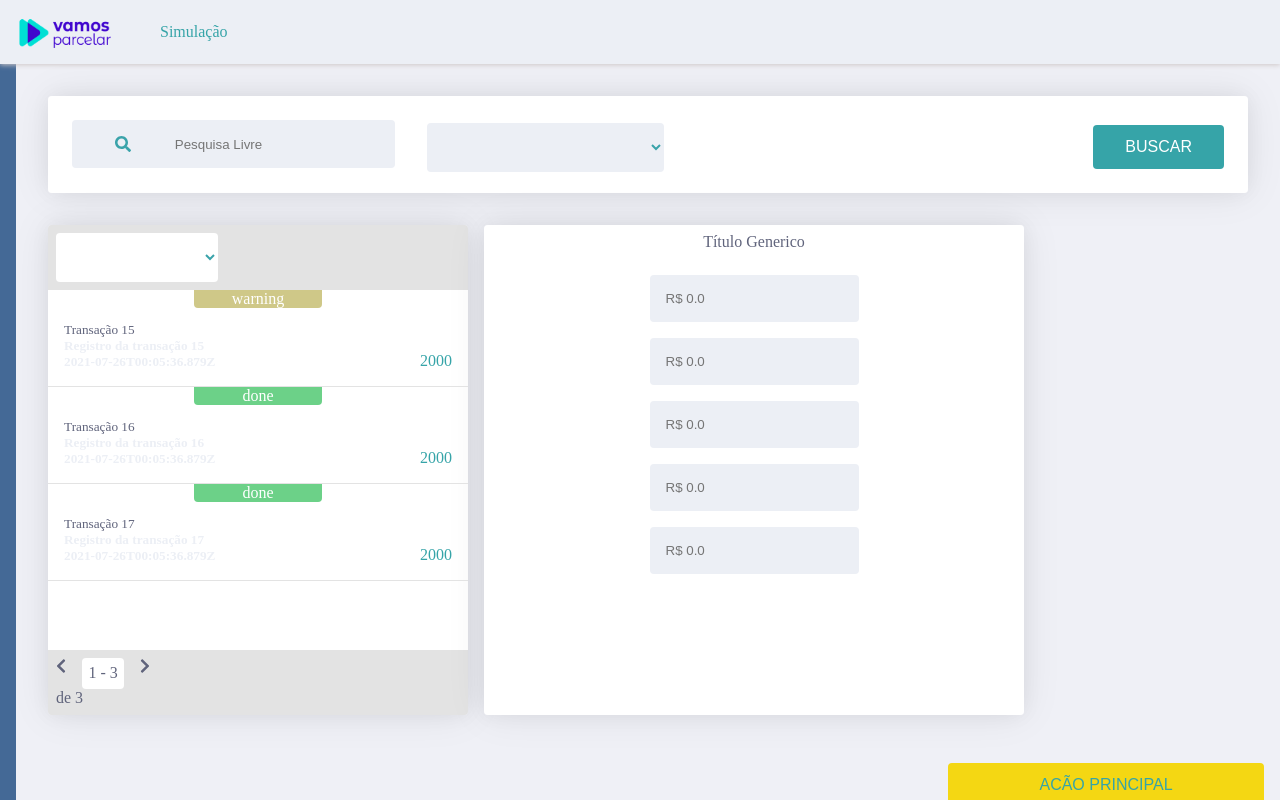
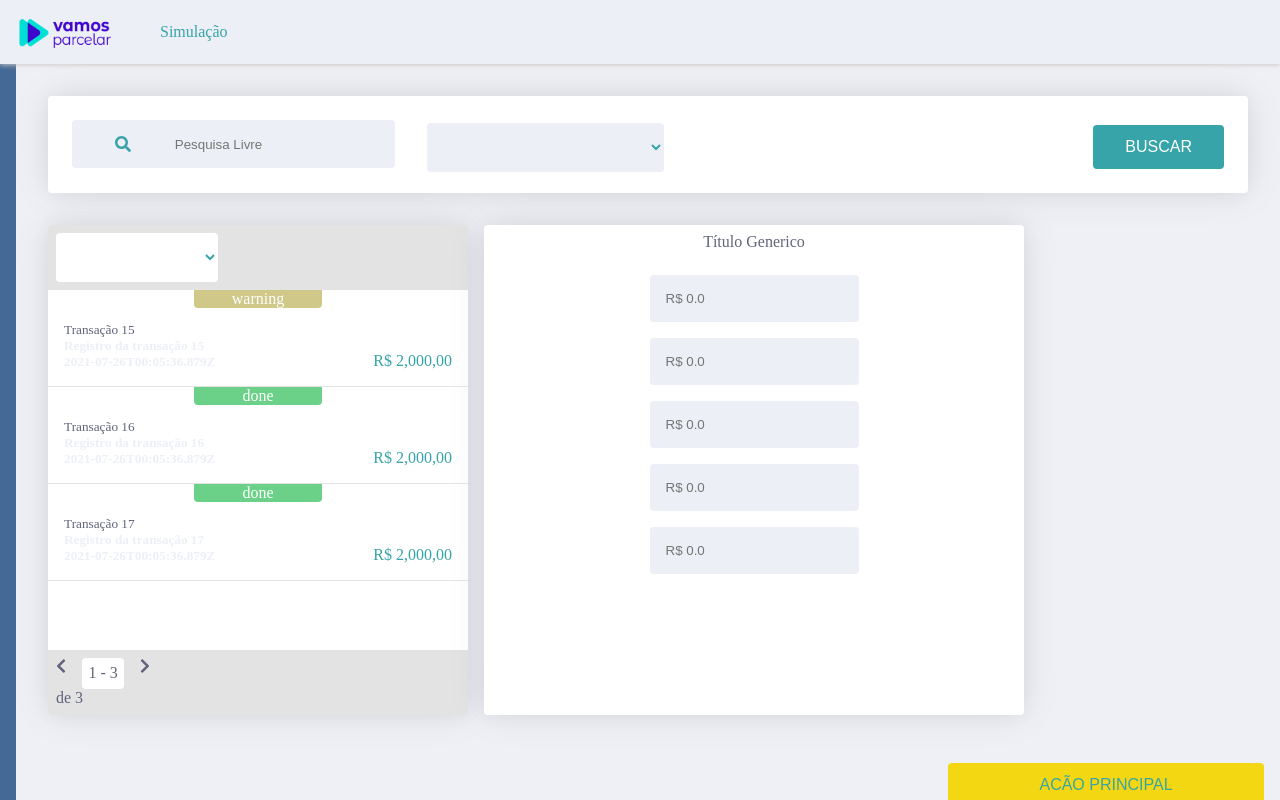
Before and after one commit to isa-desenvolvimento/challenge-vp, a Next.js app: page / in a window 1280 px wide. Built offline with nearby package versions, Linux system fonts and the light colour scheme.

Commit message:
feat: add format money

```diff
--- a/src/components/List.tsx
+++ b/src/components/List.tsx
@@ -3,6 +3,7 @@ import React from 'react'
 import { TagState } from '@/components/TagState'
 import { TitleDescription } from './TitleDescription'
 import { ItemProps, ListProps } from '@/types/global'
+import { formatMoeda } from '@/utils/formatNumer'
 
 export const List = ({ withBorder, withTag, items }: ListProps) => {
   const renderItems = () => {
@@ -14,7 +15,7 @@ export const List = ({ withBorder, withTag, items }: ListProps) => {
           date={item.date}
         />
         {withTag && <TagState status={item.status}>{item.status}</TagState>}
-        <StyAmount>{item.amount} </StyAmount>
+        <StyAmount>{formatMoeda(item.amount)} </StyAmount>
       </StyItemList>
     ))
   }
--- /dev/null
+++ b/src/utils/formatNumer.ts
@@ -0,0 +1,4 @@
+export const formatMoeda = (atual: number | string) =>
+  atual
+    .toLocaleString('pt-br', { style: 'currency', currency: 'BRL' })
+    .replace('.', ',')
```
